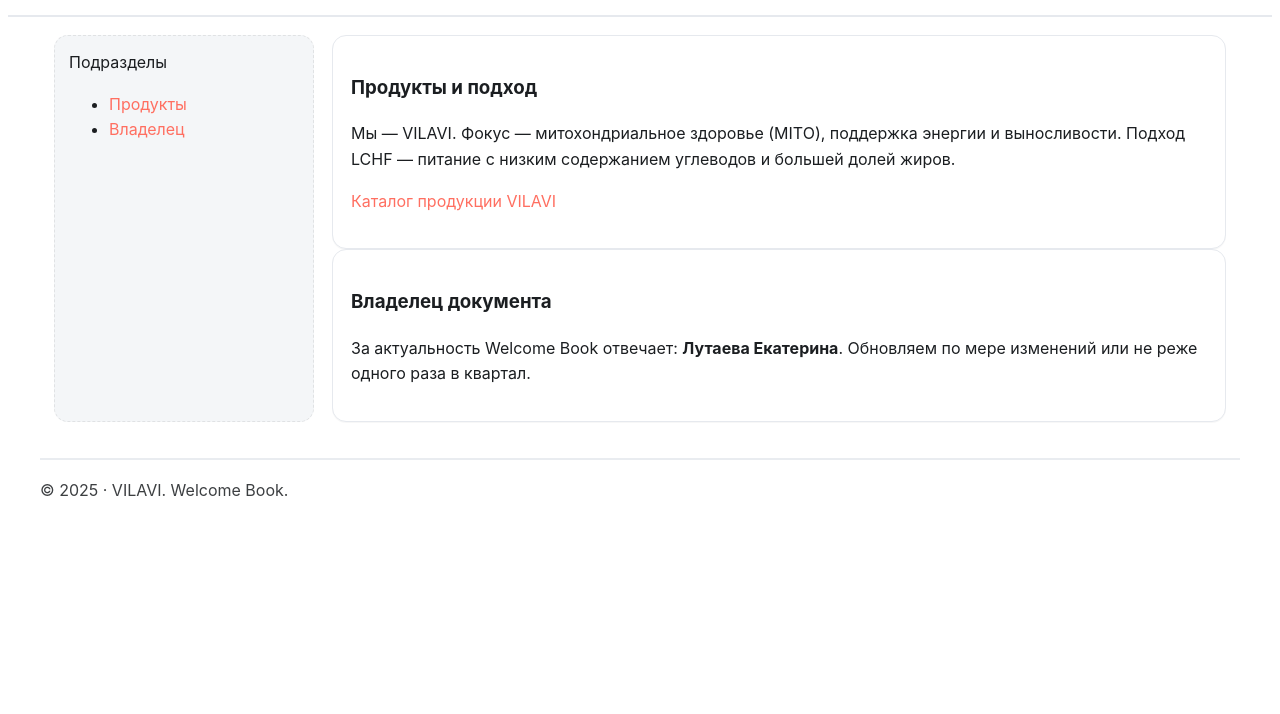
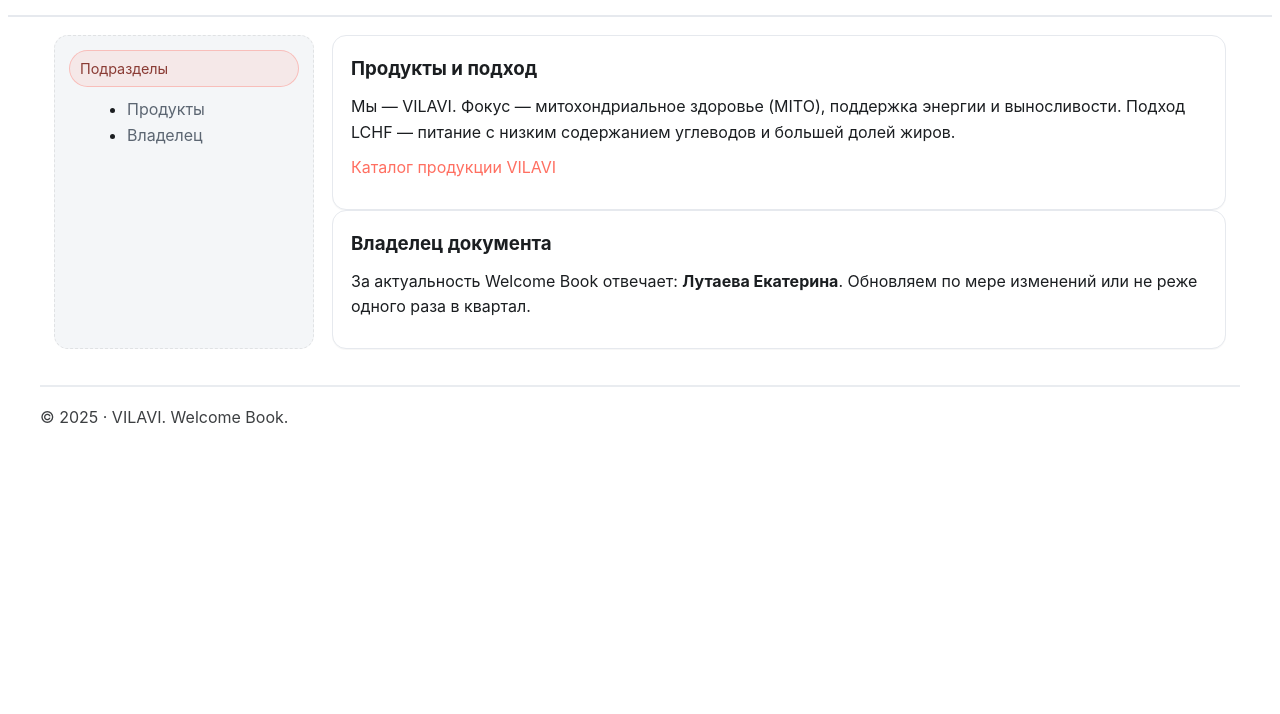
Before and after one commit to lutaevaem/welcome-book, a plain HTML site: page welcome-book.html in a window 1280 px wide. Shown: the part 86-800 px from the top of the page. Drawn offline with Linux system fonts and the light colour scheme.

Commit message:
Add files via upload

```diff
--- a/wb-theme.css
+++ b/wb-theme.css
@@ -1,14 +1,75 @@
-:root{--brand-primary:#FF6F61;--brand-black:#0A0A0A;--brand-white:#fff;--brand-grey-1:#F4F6F8;--brand-grey-2:#E6E9EE;--brand-grey-3:#94A3B8;--radius:14px;--space-1:6px;--space-2:10px;--space-3:14px;--space-4:18px;--space-5:24px}
-html[data-theme="light"],:root{--bg:#fff;--text:#1B1E21;--muted:#5C6672;--line:rgba(0,0,0,.08);--chip:rgba(255,111,97,.10);--tab-grad:linear-gradient(90deg,rgba(255,111,97,.18),rgba(0,0,0,.06));--link:#FF6F61}
-html[data-theme="dark"]{--bg:#0F1115;--text:#F2F5F9;--muted:#A9B4C2;--line:rgba(255,255,255,.14);--chip:rgba(255,111,97,.18);--tab-grad:linear-gradient(90deg,rgba(255,111,97,.22),rgba(255,255,255,.08));--link:#FF6F61}
-*{box-sizing:border-box}html,body{background:var(--bg);color:var(--text);font-family:"DIN Pro","DINPro","DIN Next",Inter,system-ui,-apple-system,Segoe UI,Roboto,Arial,sans-serif;line-height:1.6}
-a{color:var(--link);text-decoration:none}a:hover{text-decoration:underline}.muted{color:var(--muted)}
+
+:root{
+  --brand-primary: #FF6F61;
+  --brand-black:   #0A0A0A;
+  --brand-white:   #FFFFFF;
+  --brand-grey-1:  #F4F6F8;
+  --brand-grey-2:  #E6E9EE;
+  --brand-grey-3:  #94A3B8;
+  --radius: 14px;
+  --space-1: 6px; --space-2: 10px; --space-3: 14px; --space-4: 18px; --space-5: 24px;
+}
+
+html[data-theme="light"], :root{
+  --bg: var(--brand-white);
+  --text: #1B1E21;
+  --muted: #5C6672;
+  --line: rgba(0,0,0,.08);
+  --chip: rgba(255,111,97,.10);
+  --tab-grad: linear-gradient(90deg, rgba(255,111,97,.18), rgba(0,0,0,.06));
+  --link: var(--brand-primary);
+}
+
+html[data-theme="dark"]{
+  --bg: #0F1115;
+  --text: #F2F5F9;
+  --muted: #A9B4C2;
+  --line: rgba(255,255,255,.14);
+  --chip: rgba(255,111,97,.18);
+  --tab-grad: linear-gradient(90deg, rgba(255,111,97,.22), rgba(255,255,255,.08));
+  --link: var(--brand-primary);
+}
+
+*{box-sizing:border-box}
+html,body{
+  background:var(--bg);
+  color:var(--text);
+  font-family:"DIN Pro","DINPro","DIN Next",Inter,system-ui,-apple-system,Segoe UI,Roboto,Arial,sans-serif;
+  line-height:1.6
+}
+a{color:var(--link);text-decoration:none}
+a:hover{text-decoration:underline}
+.muted{color:var(--muted)}
+
 .wb-container{max-width:1200px;margin:0 auto;padding:18px 14px}
 .wb-header{position:sticky;top:0;background:var(--bg);border-bottom:2px solid var(--brand-grey-2)}
+.brand{font-weight:800;letter-spacing:.2px}
+
 .wb-tabs{display:flex;gap:8px;overflow:auto;padding:12px 0}
-.wb-tab{border:1px solid var(--line);border-radius:999px;padding:8px 14px;background:#fff0}.wb-tab[aria-selected="true"]{background:var(--tab-grad);border-color:#FF6F61}
-.wb-panel{display:none}.wb-panel.active{display:grid;grid-template-columns:260px 1fr;gap:18px}
-.wb-side{border:1px dashed var(--line);border-radius:14px;padding:14px;background:var(--brand-grey-1)}
-.wb-unit{border:1px solid var(--brand-grey-2);border-radius:14px;padding:18px;background:#fff;box-shadow:0 1px 0 rgba(0,0,0,.03)}
-.reveal{opacity:0;transform:translateY(10px);transition:opacity .6s ease,transform .6s ease}.reveal.visible{opacity:1;transform:none}
+.wb-tab{border:1px solid var(--line);border-radius:999px;padding:8px 14px;background:#fff0}
+.wb-tab[aria-selected="true"]{background:var(--tab-grad);border-color:var(--brand-primary)}
+
+.wb-panel{display:none}
+.wb-panel.active{display:grid;grid-template-columns:260px 1fr;gap:18px}
+@media (max-width:980px){.wb-panel.active{grid-template-columns:1fr}}
+
+.wb-side{border:1px dashed var(--line);border-radius:var(--radius);padding:14px;background:var(--brand-grey-1)}
+html[data-theme="dark"] .wb-side{ background: rgba(255,255,255,.04); border-color: var(--line) }
+.wb-side ul{margin:10px 0 0 18px}
+.wb-side a{color:var(--muted)} .wb-side a:hover{color:var(--brand-white)}
+
+.badge{background:var(--chip);border:1px solid rgba(255,111,97,.35);color:#8a3b34;border-radius:999px;padding:6px 10px;font-size:.9rem}
+html[data-theme="dark"] .badge{ color:#ffd5cf; border-color: rgba(255,111,97,.5) }
+
+.wb-unit{border:1px solid var(--brand-grey-2);border-radius:var(--radius);padding:18px;background:var(--brand-white);box-shadow:0 1px 0 rgba(0,0,0,.03)}
+html[data-theme="dark"] .wb-unit{ background:rgba(255,255,255,.03) }
+.wb-unit h3{margin:0 0 10px 0}
+.wb-unit p{margin:10px 0; word-break:normal; overflow-wrap:break-word; hyphens:auto}
+.wb-unit ul, .wb-unit ol{margin:10px 0 10px 1.2rem; padding:0}
+.wb-unit li{margin:6px 0}
+
+.reveal{opacity:0;transform:translateY(10px);transition:opacity .6s ease,transform .6s ease}
+@media (prefers-reduced-motion: reduce){ .reveal{transition:none} }
+.reveal.visible{opacity:1;transform:none}
+
 .footer{opacity:.85;padding:18px 0;border-top:2px solid var(--brand-grey-2);margin-top:18px}
```
Also changed, not shown: welcome-book.html (+1 -1 lines).
